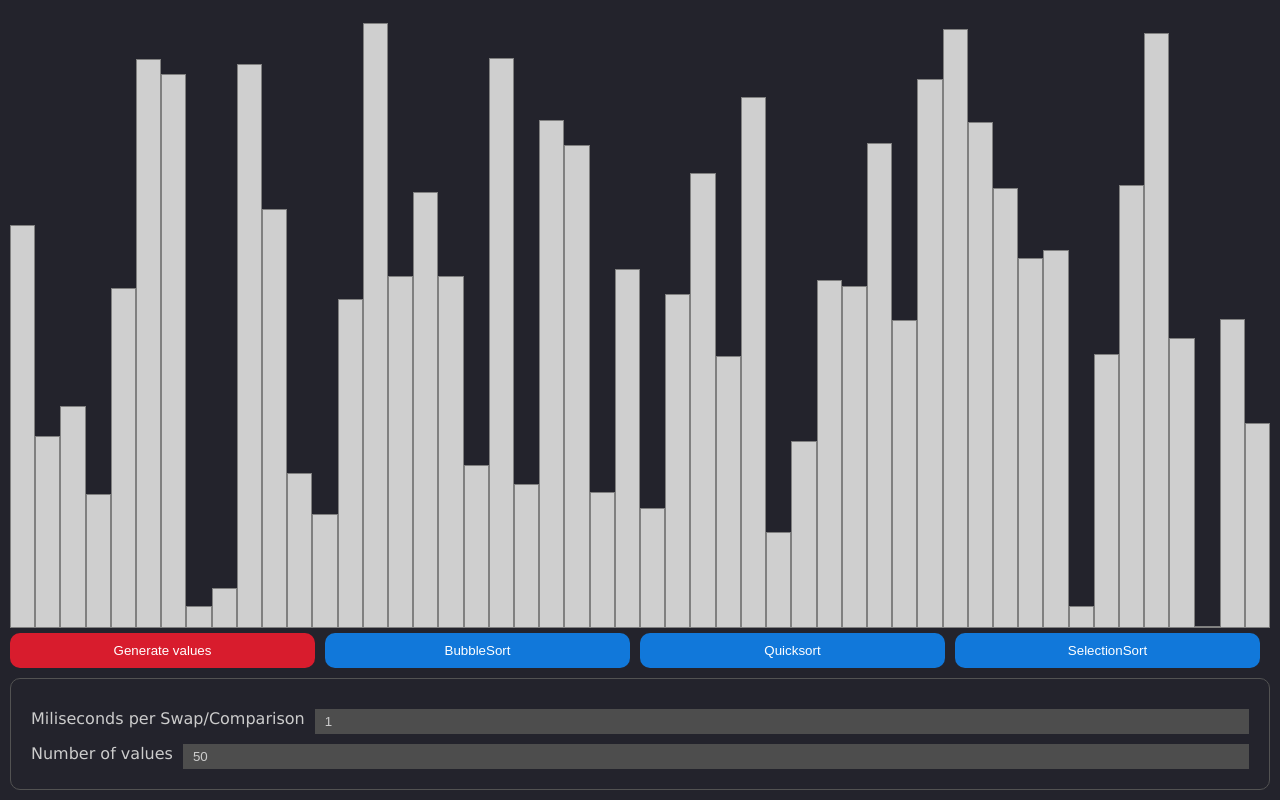
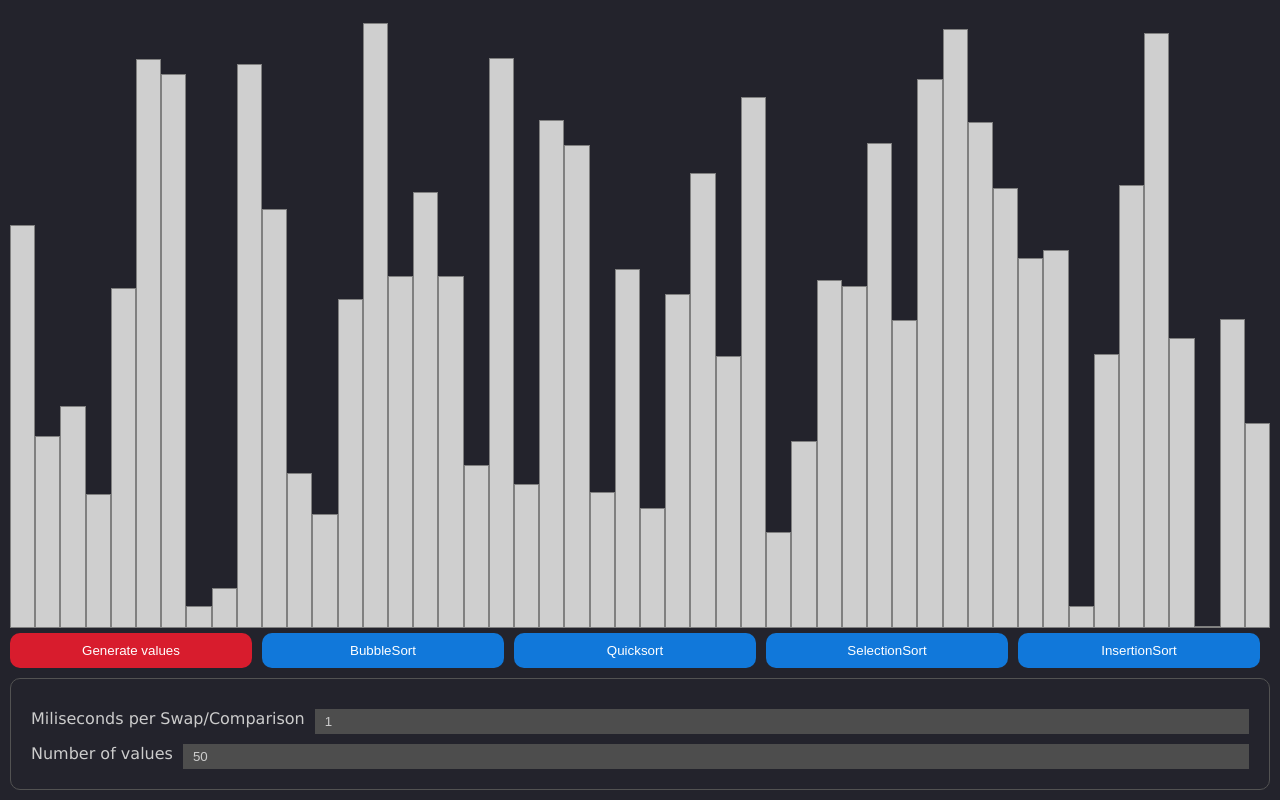
Before and after one commit to chuakid/sort-visualizer, a Vue app: page / in a window 1280 px wide. Built offline with nearby package versions, Linux system fonts and the light colour scheme.

Commit message:
Insertion sort

```diff
--- a/src/App.vue
+++ b/src/App.vue
@@ -6,7 +6,7 @@
         :class="{ swap: value.swap, compare: value.compare }"
         v-for="value in values"
         :key="value"
-        :style="'height:' + (value.val) * 100 + '%'"
+        :style="'height:' + value.val * 100 + '%'"
       ></div>
     </div>
     <div class="buttons">
@@ -14,6 +14,7 @@
       <button class="sortBtn" @click="bubblesort">BubbleSort</button>
       <button class="sortBtn" @click="quicksort">Quicksort</button>
       <button class="sortBtn" @click="selectionsort">SelectionSort</button>
+      <button class="sortBtn" @click="insertionsort">InsertionSort</button>
     </div>
     <div class="options">
       <div><label>Miliseconds per Swap/Comparison</label><input v-model="speed" /></div>
@@ -111,6 +112,19 @@ export default {
           }
         }
         this.swap(largest_i, i);
+      }
+      this.playAnims();
+    },
+    insertionsort() {
+      this.workingValues = this.values.map((x) => x);
+      for (let i = 0; i < this.workingValues.length; i++) {
+        for (let j = i; j > 0; j--) {
+          if (this.compare(j, j - 1)) {
+            this.swap(j, j - 1);
+          } else {
+            break;
+          }
+        }
       }
       this.playAnims();
     },
```
